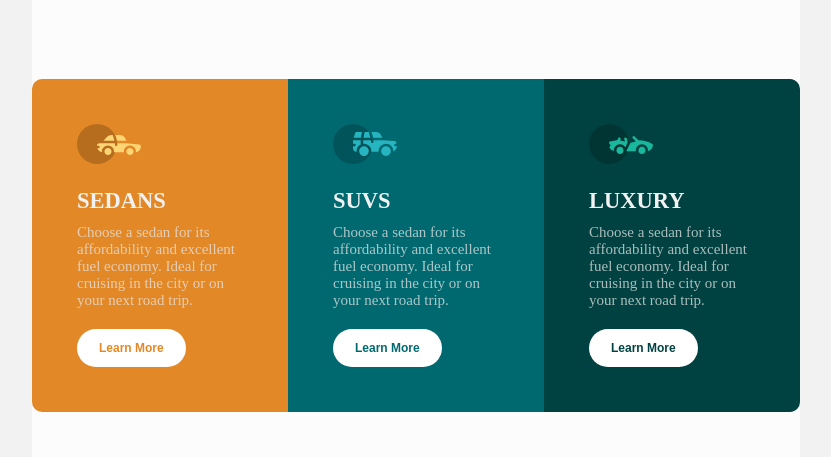
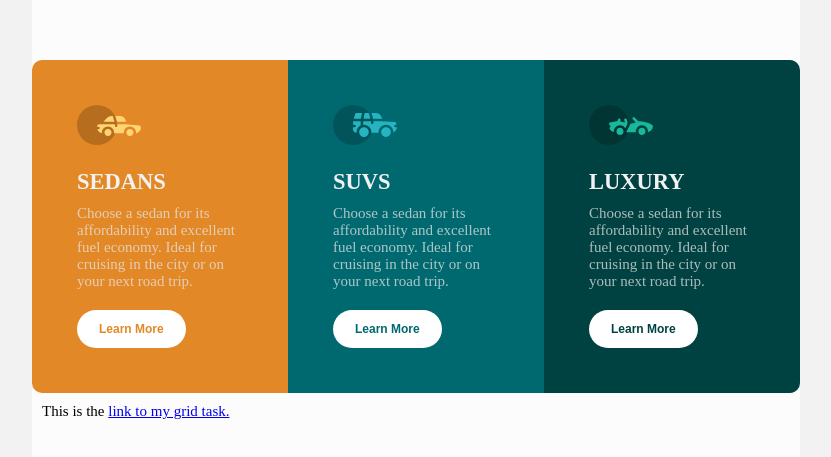
Before and after one commit to tivereidoro/css-flexbx, a plain HTML site: page index.html in a window 1280 px wide. Shown: the part 155-612 px from the top of the page, without its empty margins (224-1055 px from the left). Drawn offline with Linux system fonts and the light colour scheme; a web font is replaced by a local one.

Commit message:
updated: included a link to the grid task

```diff
--- a/index.html
+++ b/index.html
@@ -39,6 +39,9 @@
                 </p>
                 <button>Learn More</button>
             </div>
+
+            <p>This is the <a href="grid.html">link to my grid task.</a></p>
+
         </div>
 
        </main>
```
